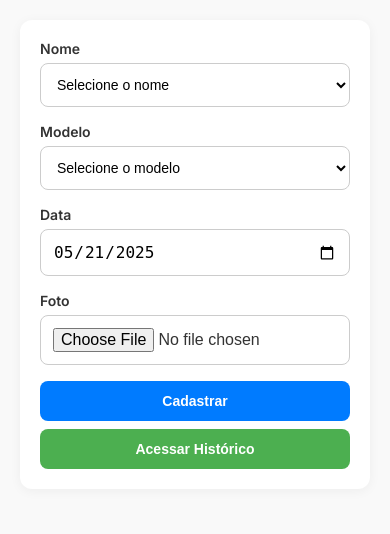
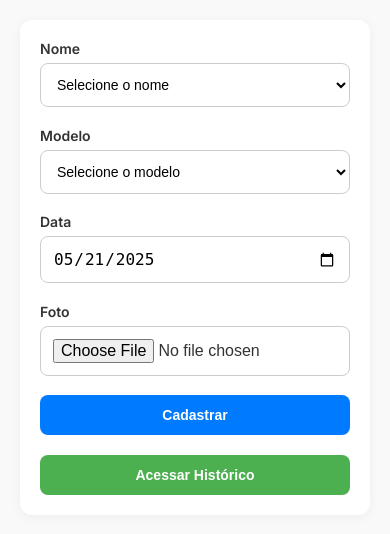
Before and after one commit to DiogoMatsukuraDeOliveira/projetoparaempresa, a PHP site: page / in a window 390 px wide. Shown: the part 130-664 px from the top of the page. Run offline with PHP 8.4, Linux system fonts and the light colour scheme.

Commit message:
Testecss 1.6.5.4

```diff
--- a/css/styles.css
+++ b/css/styles.css
@@ -53,7 +53,8 @@ h1 {
 .form-grid {
   display: flex;
   flex-direction: column;
-  gap: 16px;
+  /* gap padrão para desktop/tablet */
+  gap: clamp(8px, 2.5vw, 20px);
 }
 .form-group {
   display: flex;
@@ -88,7 +89,8 @@ input:focus {
 .form-actions {
   display: flex;
   flex-direction: column;
-  gap: 10px;
+  /* gap padrão para desktop/tablet */
+  gap: clamp(6px, 3vw, 16px);
 }
 .btn {
   width: 100%;
@@ -183,6 +185,13 @@ input:focus {
 }
 
 @media (max-width: 480px) {
+  /* gap maior no celular conforme seu clamp desejado */
+  .form-grid {
+    gap: clamp(16px, 5vw, 40px);
+  }
+  .form-actions {
+    gap: clamp(12px, 5vw, 32px);
+  }
   h1 {
     font-size: 22px;
   }
@@ -195,7 +204,4 @@ input:focus {
     font-size: 14px;
     padding: 12px;
   }
-  .form-actions {
-    gap: 8px;
-  }
 }
```
